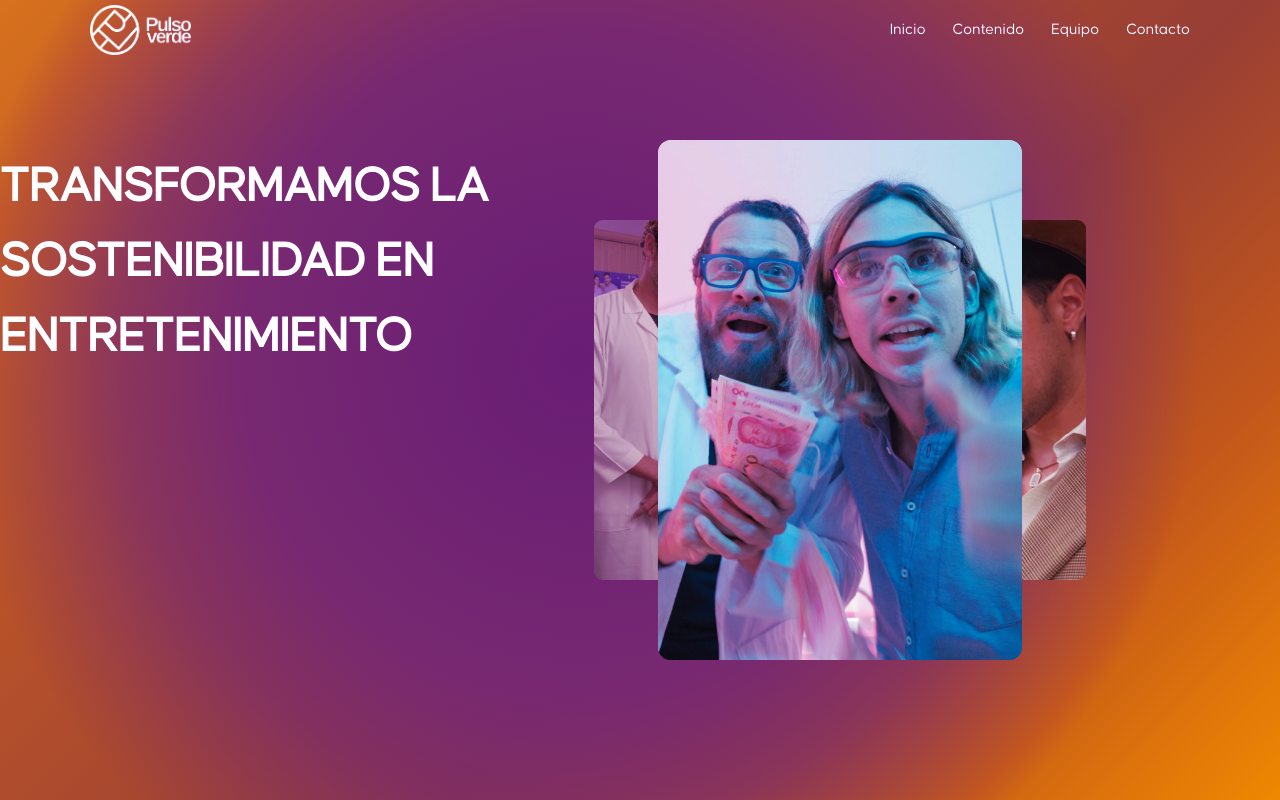
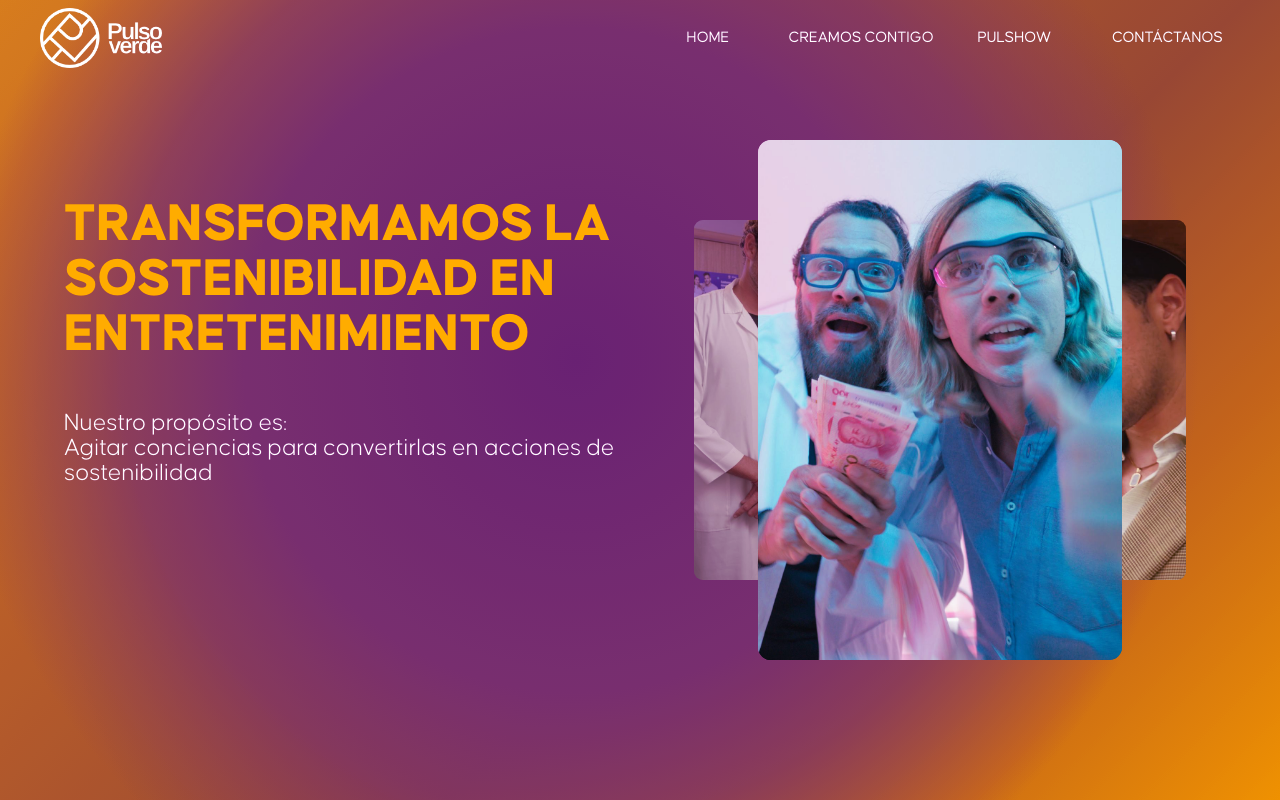
Before and after one commit to CesarxArteaga/pulso-verde-web, a Next.js app: page / in a window 1280 px wide. Shown: the top 800 px of the page. Built offline with nearby package versions, Linux system fonts and the light colour scheme.

Commit message:
texto titulo de hero

```diff
--- a/src/app/(site)/globals.css
+++ b/src/app/(site)/globals.css
@@ -69,7 +69,7 @@ body {
   content: "";
   position: absolute;
   inset: 0;
-  background: rgba(120, 0, 150, 0.32);
+  background: rgba(120, 0, 150, 0.22);
   /* tweak opacity here */
   mix-blend-mode: overlay;
   /* try: multiply, soft-light */
--- a/src/app/(site)/layout.tsx
+++ b/src/app/(site)/layout.tsx
@@ -6,9 +6,19 @@ import localFont from "next/font/local";
 const causten = localFont({
   src: [
     {
+      path: "../../../public/fonts/causten/Causten-Light.otf",
+      weight: "300",
+      style: "light",
+    },
+    {
       path: "../../../public/fonts/causten/Causten-Regular.otf",
       weight: "400",
       style: "normal",
+    },
+    {
+      path: "../../../public/fonts/causten/Causten-ExtraBold.otf",
+      weight: "800",
+      style: "extrabold",
     },
   ],
   variable: "--font-causten",
--- a/src/components/layout/Navbar.tsx
+++ b/src/components/layout/Navbar.tsx
@@ -3,7 +3,7 @@ import { gsap, useGSAP } from "@/src/lib/gsap";
 
 const resizableBoxClassname = "resizable-box w-[40px] h-[110px] ";
 
-const menuItems = ["Inicio", "Contenido", "Equipo", "Contacto"];
+const menuItems = ["Home", "Creamos Contigo", "Pulshow", "Contáctanos"];
 
 export default function Navbar() {
   useGSAP(() => {
@@ -17,30 +17,42 @@ export default function Navbar() {
       {
         y: 0,
         opacity: 1,
-        delay: 1.1,
+        delay: 0.5,
         ease: "circ.out",
         stagger: {
-          each: 0.3, // <-- one finishes before next starts
+          each: 0.2, // <-- one finishes before next starts
         },
-      }
+      },
     );
   }, []);
 
   return (
     <div className="flex top-0 left-0 right-0 absolute justify-center">
-      <div className="min-w-[800px] w-[1100px] max-w-[1200px] flex items-center justify-between h-[60px] overflow-hidden">
+      <div className="py-2 min-w-[1200px] w-[1100px] max-w-[1200px] flex items-center justify-between overflow-hidden">
         <div className="flex">
           <img
             src={"/assets/logos/pulso-verde-blanco-x1.png"}
-            className="ani h-[50px] opacity-0"
+            className="ani h-[60px] opacity-0"
           />
         </div>
 
-        <div className="text-white flex w-[300px] justify-between">
+        {/* <div className="text-white flex w-[300px] justify-between">
           {menuItems.map((menu) => (
             <div key={menu} className="flex">
-              <span className="ani opacity-0">{menu}</span>
+              <span className="ani opacity-0 text-[20px]">{menu}</span>
             </div>
+          ))}
+        </div> */}
+
+        <div className="grid grid-cols-4 gap-2">
+          {menuItems.map((menu) => (
+            <a
+              className="ani opacity-0 text-center text-[16px] text-white uppercase"
+              key={menu}
+              href="#"
+            >
+              {menu}
+            </a>
           ))}
         </div>
       </div>
--- a/src/components/sections/contact/Contact.tsx
+++ b/src/components/sections/contact/Contact.tsx
@@ -3,7 +3,7 @@ import Button from "../../ui/button/Button";
 export default function Contact() {
   return (
     <div className="flex justify-center bg-primary text-white">
-      <div className="flex flex-1 flex-row max-w-[1100px] pt-12 pb-12">
+      {/* <div className="flex flex-1 flex-row max-w-[1100px] pt-12 pb-12">
         <div className="flex flex-col flex-1">
           <div className="p-6">
             <h2 className="text-[70px]">Conversemos</h2>
@@ -73,7 +73,7 @@ export default function Contact() {
             </div>
           </div>
         </div>
-      </div>
+      </div> */}
     </div>
   );
 }
--- a/src/components/sections/hero/Hero.tsx
+++ b/src/components/sections/hero/Hero.tsx
@@ -85,17 +85,41 @@ export default function Hero() {
     return () => clearInterval(interval);
   }, []);
 
+  useGSAP(() => {
+    gsap.to(".slider", {
+      opacity: 1,
+      scale: 1,
+      delay: 0.6,
+      ease: "circ.inOut",
+    });
+
+    gsap.to(".hero-text", {
+      opacity: 1,
+      delay: 0.6,
+    });
+  }, []);
+
   return (
-    <div className="hero-bg">
+    <div className="hero-bg flex justify-center">
+      <div className="max-w-[1200px] flex">
         <div className="place-content-center">
           <div className="grid grid-cols-2">
-          <div>
-            <p className="text-white font-[800] uppercase text-[50px]">
+            <div className="pl-6">
+              <br />
+              <br />
+              <p className="hero-text opacity-0 text-[#ffbb00] font-[800] uppercase text-[55px] leading-none">
                 Transformamos la sostenibilidad en entretenimiento
               </p>
+              <br />
+              <br />
+              <p className="hero-text opacity-0  text-white font-[300] text-[25px] leading-none">
+                Nuestro propósito es: <br />
+                Agitar conciencias para convertirlas en acciones de
+                sostenibilidad
+              </p>
             </div>
-          <div>
-            <div className="slider" ref={container}>
+            <div className="flex justify-center">
+              <div className="slider opacity-0 scale-0" ref={container}>
                 {[1, 2, 3, 1, 2, 3].map((n, i) => (
                   <div className="slide" key={i}>
                     <img src={`/assets/images/slide/${n}.png`} alt="" />
@@ -106,5 +130,6 @@ export default function Hero() {
           </div>
         </div>
       </div>
+    </div>
   );
 }
```
Lines whose indentation alone changed are shown as unchanged.
